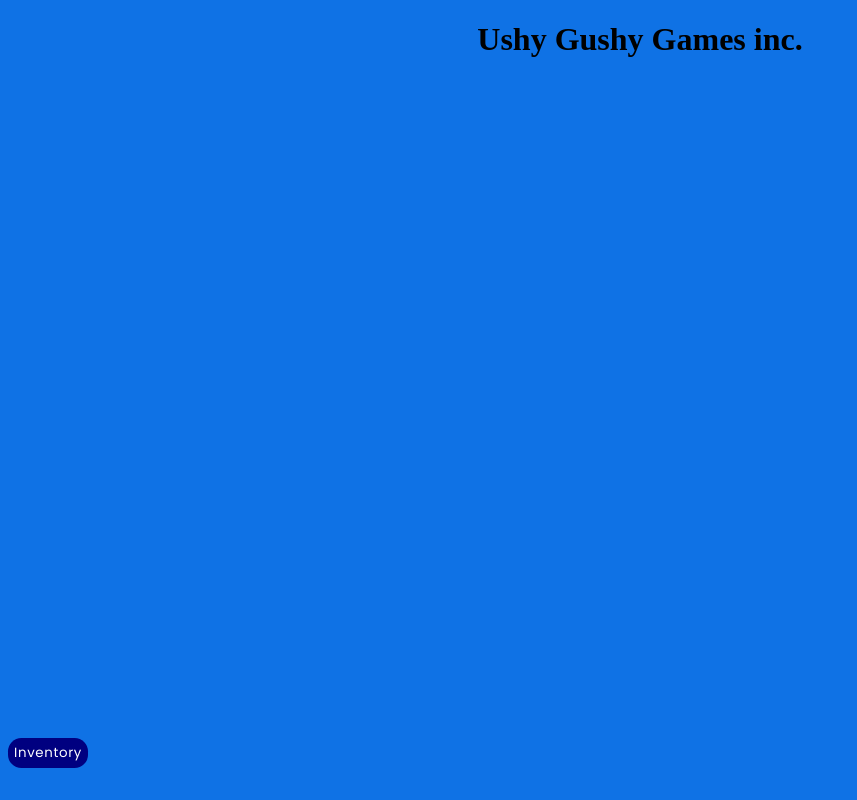
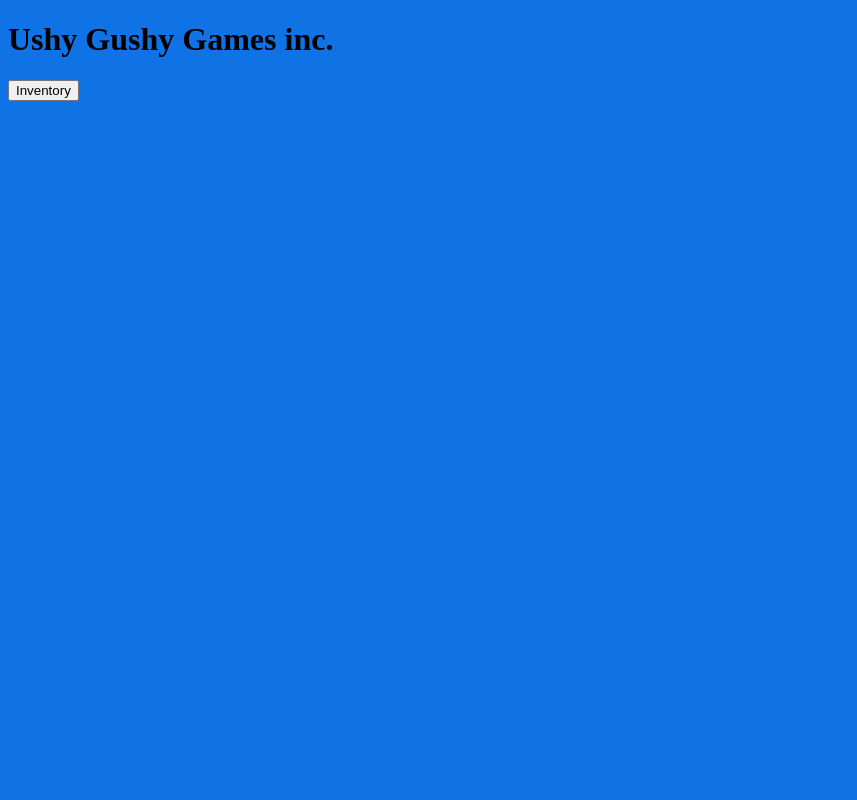
Before and after one commit to bigolchris/A-Game-With-A-Friend, a website built with Vite: page index.html in a window 1280 px wide. Both pictures are taken after a click on the button "PLAY". Shown: the whole page, without its empty margins (0-857 px from the left). Built offline with nearby package versions, Linux system fonts and the light colour scheme.

Commit message:
styles restructure

```diff
--- a/index.html
+++ b/index.html
@@ -13,12 +13,12 @@
     />
     <link rel="stylesheet" href="./src/styles/main.scss" />
     <meta name="viewport" content="width=device-width, initial-scale=1.0" />
-    <title>Vite App</title>
+    <title>Game with Pal</title>
   </head>
   <body>
     <!-- <div id="app"></div> -->
 
-    <h1 class="placeholder">Ushy Gushy Games inc.</h1>
+    <h1 class="placeholder hide">Ushy Gushy Games inc.</h1>
 
     <!-- When a person loads the page, they will be greeted by this message before entering game -->
     <div class="modal-container">
@@ -44,7 +44,7 @@
 
     <!-- Used to open inventory -->
 
-    <div class="inv-container">
+    <div class="inv-container hide">
       <div class="open-inv">
         <button class="open-btn">Inventory</button>
       </div>
--- a/src/startup/startpop.js
+++ b/src/startup/startpop.js
@@ -1,11 +1,11 @@
 document.querySelector(".btn-play").addEventListener("click", function () {
-  document.querySelector(".modal-container").style.display = "none";
+  document.querySelector(".modal-container").remove();
 });
 
 document.querySelector(".btn-play").addEventListener("click", function () {
-  document.querySelector(".inv-container").style.display = "flex";
+  document.querySelector(".inv-container").classList.remove("hide");
 });
 
 document.querySelector(".btn-play").addEventListener("click", function () {
-  document.querySelector(".placeholder").style.display = "flex";
+  document.querySelector(".placeholder").classList.remove("hide");
 });
--- /dev/null
+++ b/src/styles/_general.scss
@@ -0,0 +1,7 @@
+body {
+  background-color: #0f72e5;
+}
+
+.hide {
+    display: none;
+}
--- a/src/styles/_popup.scss
+++ b/src/styles/components/_popup.scss
@@ -1,22 +1,14 @@
 $margin-bottom: 0.5em;
 
-body {
-  background-color: #0f72e5;
-}
+
 .modal-content {
   display: flex;
   flex-direction: column;
   align-items: center;
-  font-family: "Poppins", sans-serif;
   // border: 1px solid black;
   // width: 25%;
   // border-radius: 3em;
   // background-color: rgb(227, 225, 225);
-
-  .btn-play:hover {
-    transform: translateY(-2px);
-    box-shadow: 2px 2px 5px black;
-  }
 }
 
 .modal-container {
@@ -29,7 +21,6 @@ body {
   left: 50%;
   top: 50%;
   border-radius: 1em;
-  box-shadow: 2px 2px 5px black;
   // display: none;
 }
 
@@ -57,28 +48,18 @@ body {
   font-size: 17px;
   cursor: pointer;
   padding: 5px 0;
-  font-family: "Poppins", sans-serif;
-  border-radius: 1em;
 }
 
 .inv-container {
-  display: none;
-  position: absolute;
-  bottom: 2em;
-
-  .open-btn {
-    width: 6em;
-    padding: 5px 0;
-    font-family: "Poppins", sans-serif;
-    letter-spacing: 0.05em;
-    border-radius: 1em;
-    border: none;
-    background-color: #000080;
-    color: #ffffff;
+  display: flex;
+  &.hide {
+    display: none;
   }
 }
 
 .placeholder {
-  display: none;
-  justify-content: center;
+  display: flex;
+  &.hide {
+    display: none;
+  }
 }
--- a/src/styles/main.scss
+++ b/src/styles/main.scss
@@ -1 +1,2 @@
-@import "./popup";
+@import "./general";
+@import "./components/popup";
--- /dev/null
+++ b/src/styles/utils/_index.scss
@@ -0,0 +1,2 @@
+@forward "./animations";
+@forward "./variables";
```
Also changed, not shown: src/styles/main.css (deleted), src/styles/utils/_animations.scss (added), src/styles/utils/_variables.scss (added), 1 other file.
